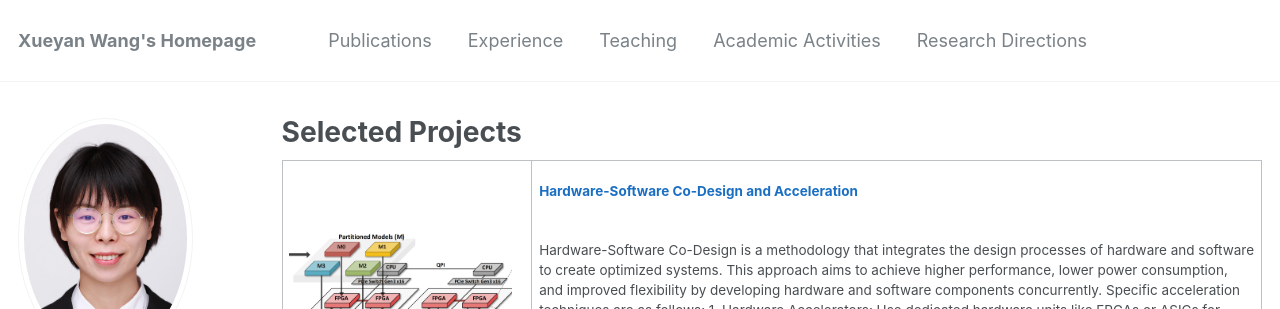
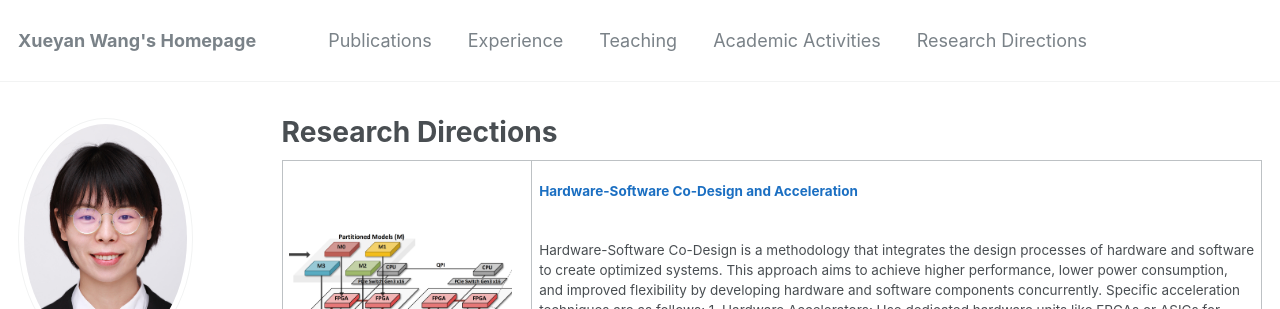
Before and after one commit to xywangbuaa/xywang.github.io, a Jekyll site: the page built from _pages/selected-projects.html, in a window 1280 px wide and 1138 px high. Shown: the top 309 px of the window. Built offline with Jekyll 4.4.1, drawn with Linux system fonts in a browser that asks for light colours.

Commit message:
Update selected-projects.html

```diff
--- a/_pages/selected-projects.html
+++ b/_pages/selected-projects.html
@@ -1,6 +1,6 @@
 ---
 layout: archive
-title: "Selected Projects"
+title: "Research Directions"
 permalink: /selected-projects/
 author_profile: true
 redirect_from:
```
